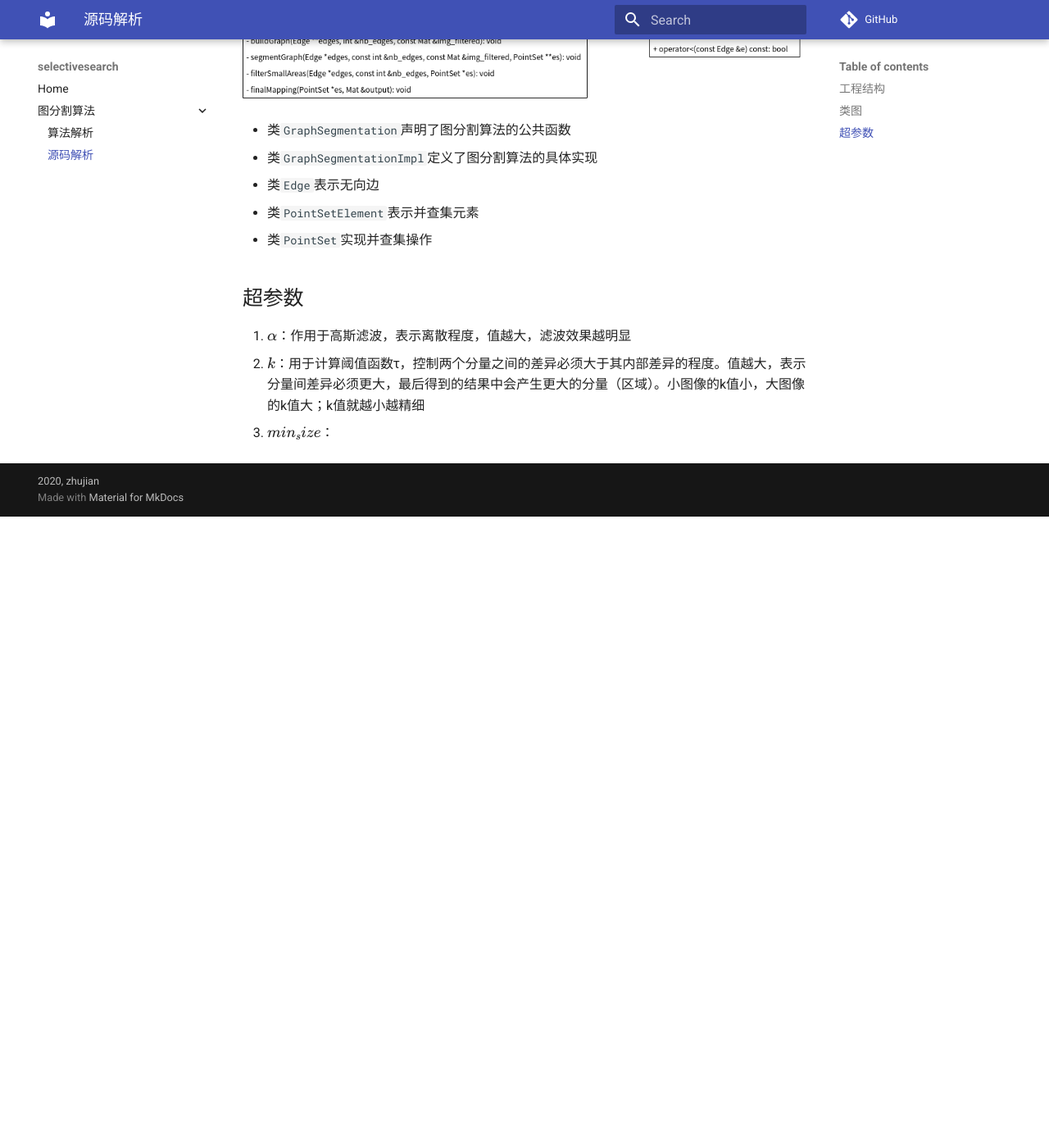
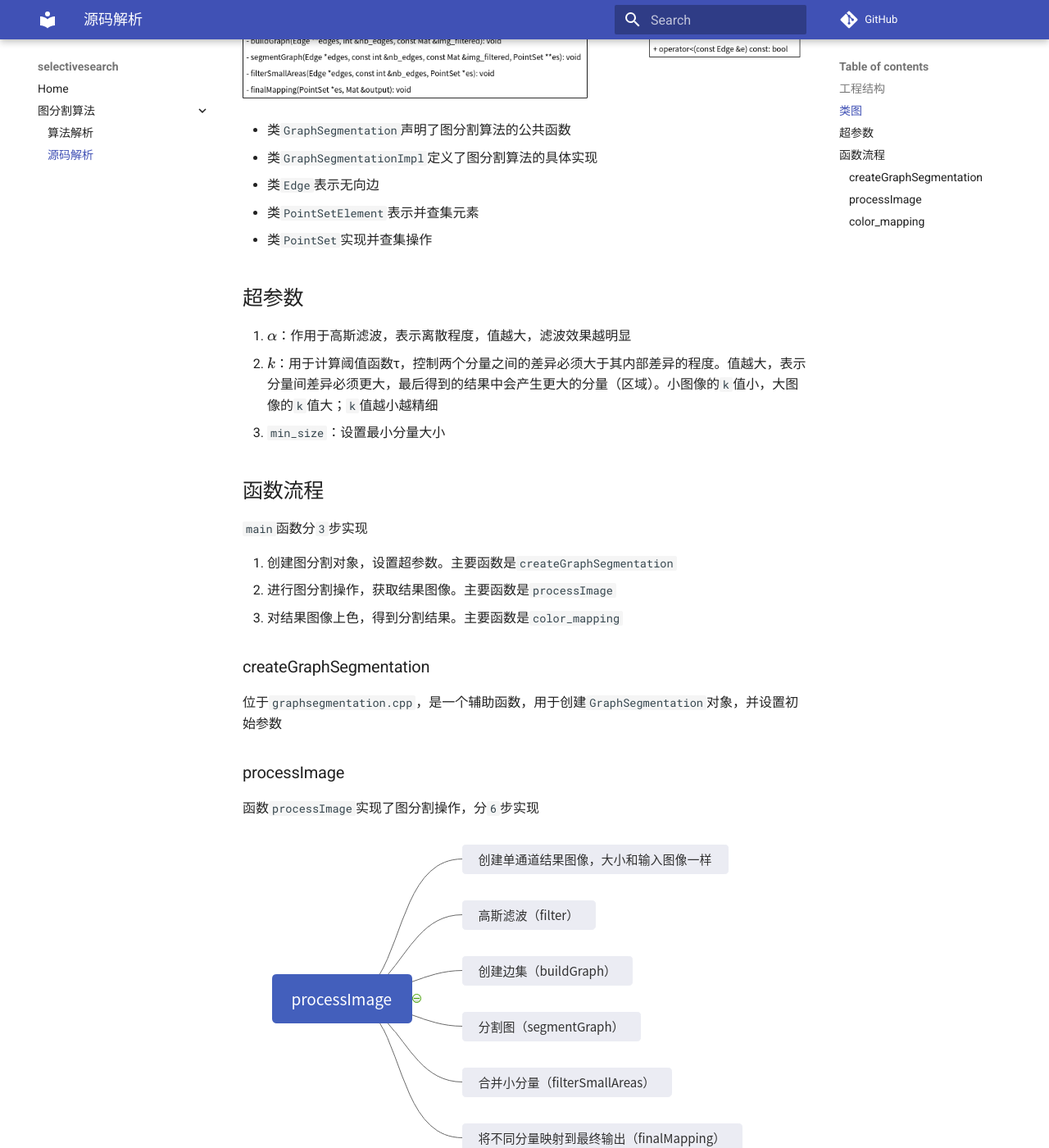
Before and after one commit to object-detection-algorithm/selectivesearch, an MkDocs documentation site: the page built from docs/图分割-源码解析.md, in a window 1280 px wide and 1400 px high, scrolled down 1131 px. Shown: the whole window at 82% size. Built offline with MkDocs 1.6.1 and Material for MkDocs 9.7.7, drawn with Linux system fonts in a browser that asks for light colours; formulas are drawn with MathJax 3; comment, search, counter and statistics services are not loaded; before the commit the page ends 1761 px from its top, so only the background shows below that; some of the changed text lies outside the part shown.

Commit message:
docs(graphseg): 添加图分割函数流程

```diff
--- a/docs/图分割-源码解析.md
+++ b/docs/图分割-源码解析.md
@@ -40,5 +40,31 @@
 ## 超参数
 
 1. $\alpha$：作用于高斯滤波，表示离散程度，值越大，滤波效果越明显
-2. $k$：用于计算阈值函数τ，控制两个分量之间的差异必须大于其内部差异的程度。值越大，表示分量间差异必须更大，最后得到的结果中会产生更大的分量（区域）。小图像的k值小，大图像的k值大；k值就越小越精细
-3. $min_size$：
+2. $k$：用于计算阈值函数τ，控制两个分量之间的差异必须大于其内部差异的程度。值越大，表示分量间差异必须更大，最后得到的结果中会产生更大的分量（区域）。小图像的`k`值小，大图像的`k`值大；`k`值越小越精细
+3. `min_size`：设置最小分量大小
+
+## 函数流程
+
+`main`函数分`3`步实现
+
+1. 创建图分割对象，设置超参数。主要函数是`createGraphSegmentation`
+2. 进行图分割操作，获取结果图像。主要函数是`processImage`
+3. 对结果图像上色，得到分割结果。主要函数是`color_mapping`
+
+### createGraphSegmentation
+
+位于`graphsegmentation.cpp`，是一个辅助函数，用于创建`GraphSegmentation`对象，并设置初始参数
+
+### processImage
+
+函数`processImage`实现了图分割操作，分`6`步实现
+
+![](./imgs/processImage.png)
+
+*注意：在高斯滤波前需要转换图像精度，从`uint8 -> 32F`*
+
+最后得到的结果图像中，同一分量的像素点的值相同
+
+### color_mapping
+
+由于结果图像的取值过小（比如共`32`个分量，那么取值为`0-31`），所以进行颜色转换，从`HSV -> RGB`，添加更丰富的颜色信息
```
Also changed, not shown: docs/imgs/processImage.png (added).
